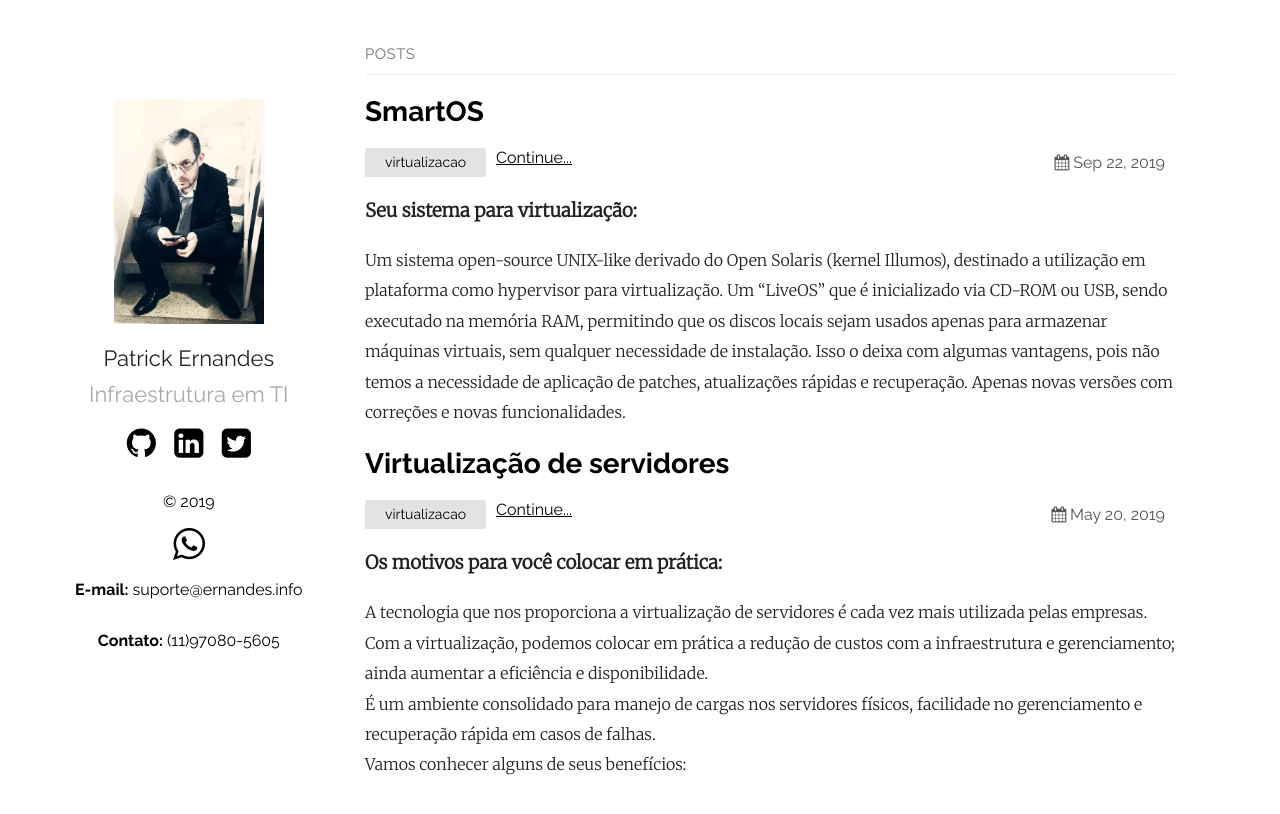
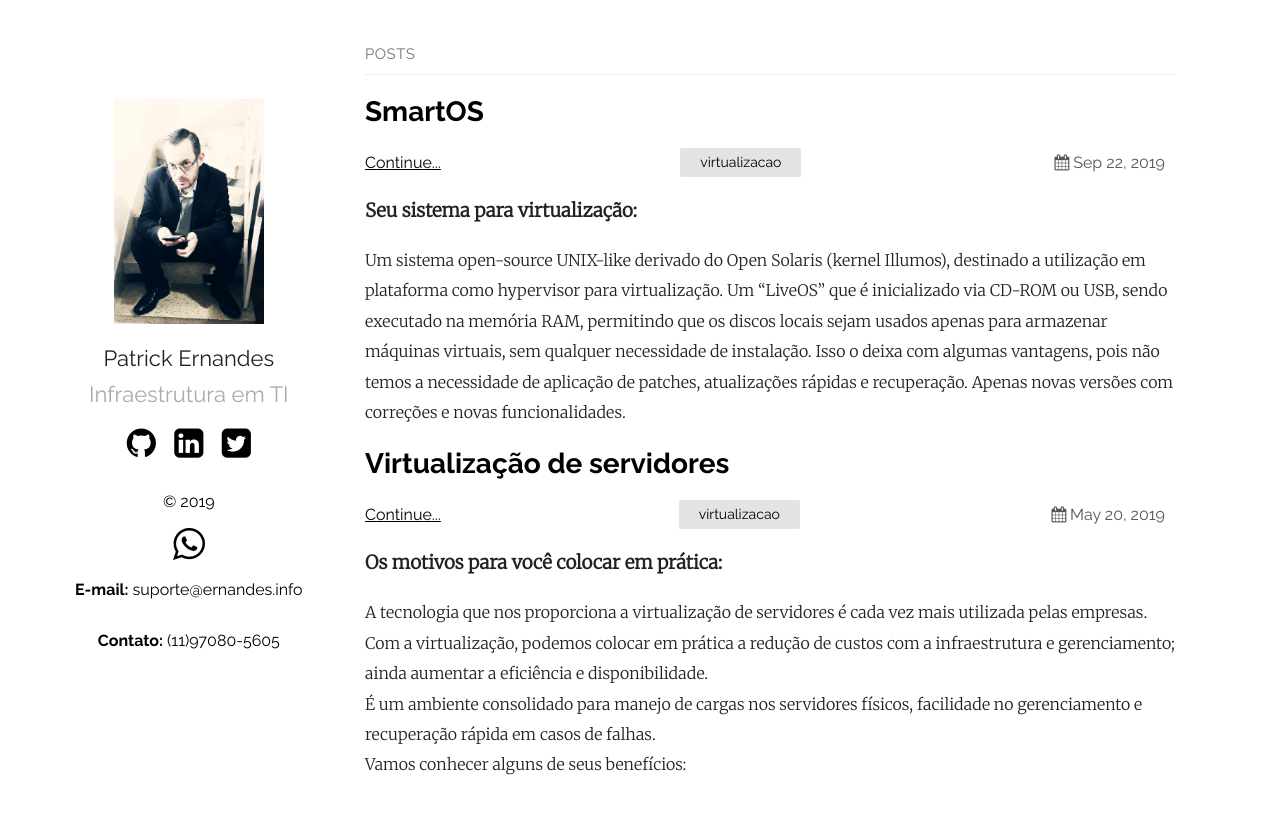
Before and after one commit to patrickernandes/site, a Jekyll site: the page built from index.md, in a window 1280 px wide. Shown: the top 814 px of the page. Built offline with Jekyll 4.4.1, drawn with Linux system fonts in a browser that asks for light colours.

Commit message:
update botao readmore

```diff
--- a/_layouts/home.html
+++ b/_layouts/home.html
@@ -21,11 +21,11 @@ layout: default
       <h2 class="post-title">{{ post.title | escape }}</h2>
     </a>
     <div class="post-meta">
+    <a class="readmore" href="{{ post.url | prepend: site.baseurl | prepend: site.url }}">Continue...</a>
       <ul class="post-categories">
         {%- for tag in post.categories -%}
         <li>{{ tag }}</li>
         {%- endfor -%}
-        <a class="readmore" href="{{ post.url | prepend: site.baseurl | prepend: site.url }}">Continue...</a>
       </ul>
     <div class="post-date"><i class="icon-calendar"></i>{{ post.date | date: date_format }}</div>
     </div>
```
